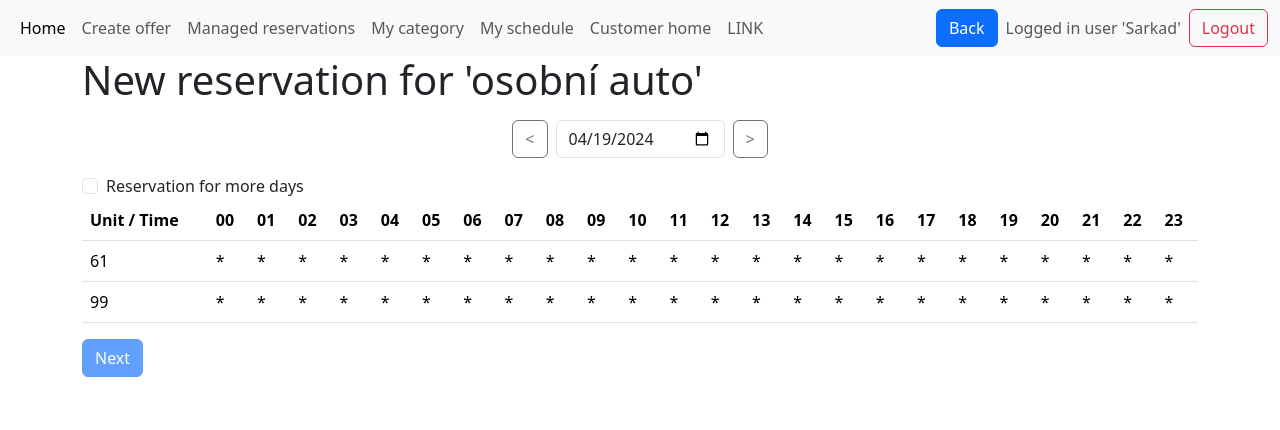
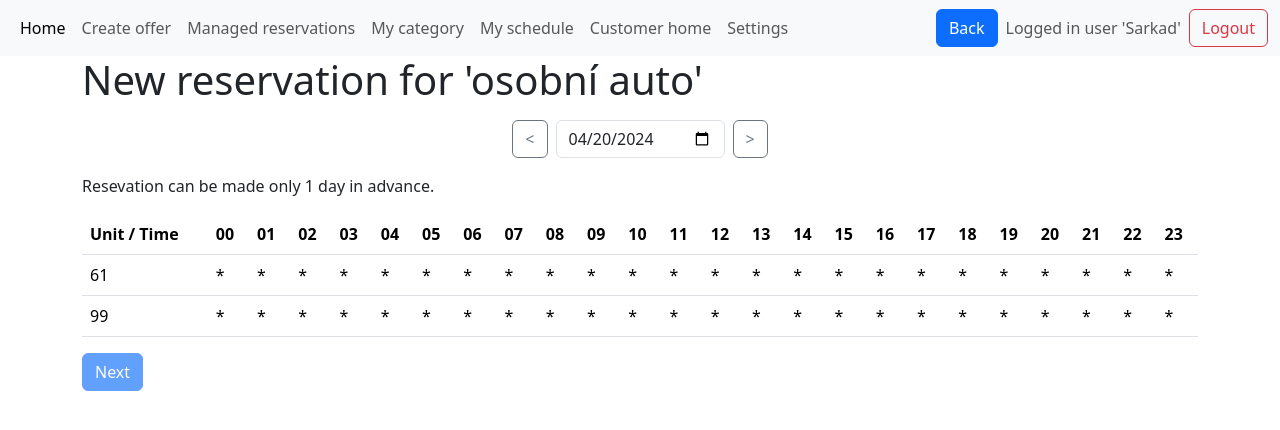
Before and after one commit to sarkadol/quickreserve, a Django app: page /new_reservation_timetable/21/7 in a window 1280 px wide. Shown: the top 430 px of the page. Run offline with Django 4.2, Linux system fonts and the light colour scheme; a user stored in the database is signed in; data comes from the database, SQL or seed files in the repository; both versions use the stored data as it was after the commit; some libraries are stand-ins or nearby versions.

Commit message:
reservation only to future, customer_home fix

```diff
--- a/base/optimization.py
+++ b/base/optimization.py
@@ -12,13 +12,12 @@ from django.utils import timezone
 from .models import Category, Unit, ReservationSlot, Reservation
 
 
-def optimize_category(category, strategy,day=None):  # day = today as default value
-    print("1optimize_category DEN JE ",day)
+def optimize_category(category,day=None):  # day = today as default value
     from base.views import create_slots_for_unit, delete_available_slots_for_category
-    print("2optimize_category DEN JE ",day)
     print("Starting optimization")
 
     day_start, day_end = get_day_start_end(day)
+    strategy = category.belongs_to_offer.manager_of_this_offer.managerprofile.optimization_strategy
 
     # Fetch all units in the given category
     units = Unit.objects.filter(belongs_to_category=category)
--- a/base/views.py
+++ b/base/views.py
@@ -8,7 +8,7 @@ import pytz
 
 # Imports from my project's modules
 from . import forms, models
-from .models import Category, Offer, Reservation, ReservationSlot, Unit
+from .models import Category, Offer, Reservation, ReservationSlot, Unit, User
 from base.optimization import *
 
 # Django messaging and contributions
@@ -314,6 +314,8 @@ def new_reservation_timetable(request, offer_id=None, category_id=None):
         selected_date_str = request.GET.get("selected_date")
         # Make sure to parse the selected_date_str to a datetime.date object correctly
         selected_date = datetime.strptime(selected_date_str, "%Y-%m-%d").date()
+        if selected_date < timezone.now().date():
+                messages.error(request, "You cannot make a reservation for a past date.")
 
         # Call ensure_availability_for_day with the selected date
         ensure_availability_for_day(selected_date, category_id)
@@ -898,7 +900,7 @@ def confirm_reservation(request, token):
                 #strategy=request.user.managerprofile.optimization_strategy
                 strategy = reservation.belongs_to_category.belongs_to_offer.manager_of_this_offer.managerprofile.optimization_strategy
 
-                optimize_category(reservation.belongs_to_category,strategy ,reservation.reservation_from.date())
+                optimize_category(reservation.belongs_to_category ,reservation.reservation_from.date())
 
                 # Ensure availability and then process the slots
                 day = reservation.reservation_from.date()
@@ -1204,15 +1206,17 @@ def fetch_reservation_slots(selected_date, category):
     return units_with_slots
 
 
-@login_required
+#@login_required
 def customer_home(request, manager_id=None):
     # Fetch the manager and associated categories
     """user_id = request.user.id
     offers = Offer.objects.filter(
         manager_of_this_offer=request.user
     )"""
+    manager = get_object_or_404(User, id=manager_id)
+
     categories = Category.objects.filter(
-        belongs_to_offer__manager_of_this_offer=request.user
+        belongs_to_offer__manager_of_this_offer=manager
     ).distinct()
 
     # Render the categories in a template
@@ -1240,18 +1244,17 @@ def optimize(request):
         belongs_to_offer__manager_of_this_offer=current_user, category_name="Tenisový kurt"
     )
 
-    start_day = timezone.now().date()  # + timezone.timedelta(days=1)
-    start_day = date(2024,4,16)
+    start_day = timezone.now().date() + timezone.timedelta(days=1)
+    #start_day = date(2024,4,16)
     #strategy="equally_distributed"
     strategy=request.user.managerprofile.optimization_strategy
     # Assuming you have a function to optimize categories
     try:
-        for i in range(1):  # Loop through the next 7 days from today
-            day_to_optimize = start_day + timezone.timedelta(days=i)
-            for category in categories:
-                # Optimize each category for the current day in the loop
-                print("OPTIMALIZUJI DEN", day_to_optimize)
-                optimize_category(category, strategy,day_to_optimize)
+        # Optimizing only for tomorrow
+        day_to_optimize = start_day
+        for category in categories:
+            print("Optimizing for date:", day_to_optimize)
+            optimize_category(category, day_to_optimize)
 
         print("HOTOVO")
         success_message = "Categories successfully optimized."
@@ -1280,3 +1283,17 @@ def save_optimization_strategy(request):
         #return redirect('manager_link',{'current_strategy': strategy})
         return render(request, 'manager_link.html',{'profile': profile})  # Redirect to the appropriate settings page or wherever suitable
     return render(request, 'manager_link.html',{'profile': profile})  # Render settings page on GET or if POST fails
+
+def send_reminder_emails():
+    tomorrow = timezone.now().date() + timedelta(days=1)
+    reservations = Reservation.objects.filter(reservation_from__date=tomorrow, status='confirmed')
+    for reservation in reservations:
+        unit = Unit.objects.filter(reservation=reservation).first()
+        if unit:
+            send_mail(
+                subject=f'Reminder: Upcoming Reservation at {reservation.belongs_to_category.category_name}',
+                message=f'Hello {reservation.customer_name},\n\nThis is a reminder that you have a reservation tomorrow at {reservation.reservation_from.strftime("%Y-%m-%d %H:%M")}. Your assigned unit is {unit.unit_name}.\n\nBest regards,\n{reservation.belongs_to_offer.manager_of_this_offer.username}',
+                from_email=settings.DEFAULT_FROM_EMAIL,
+                recipient_list=[reservation.customer_email],
+                fail_silently=False,
+            )
--- a/quickreserve/settings.py
+++ b/quickreserve/settings.py
@@ -60,7 +60,7 @@ EMAIL_HOST = 'smtp.gmail.com'  # The hostname of your email provider
 EMAIL_PORT = 587  # Common port for SMTP
 EMAIL_USE_TLS = True  # Use TLS encryption
 EMAIL_HOST_USER = 'noreply.quickreserve@gmail.com'  # Your email address
-EMAIL_HOST_PASSWORD = 'bnvk flpf pjms ysmm'  # Your email account password
+EMAIL_HOST_PASSWORD = 'lcyp omyx nmvi urxe'  # Your email account password
 
 
 MIDDLEWARE = [
--- a/static/js/date_based_reservation.js
+++ b/static/js/date_based_reservation.js
@@ -25,9 +25,11 @@ document.addEventListener('DOMContentLoaded', (event) => {
         // Check if the dateInput element exists
         if (dateInput) {
             const date = new Date();
+            date.setDate(date.getDate() + 1); // Set date to tomorrow
             const today = new Date(date.getTime() - (date.getTimezoneOffset() * 60000))
                 .toISOString()
                 .split("T")[0];
+            dateInput.min = today;  // Set the minimum date to today
             dateInput.value = today;
             console.log("ISO date set to:", today);
         } else {
@@ -282,14 +284,18 @@ document.addEventListener('DOMContentLoaded', (event) => {
         var dateInput = document.getElementById('dateInput');
         var currentDate = new Date(dateInput.value);
         currentDate.setDate(currentDate.getDate() + days);
+        var today = new Date();
+        today.setHours(0, 0, 0, 0); // Normalize today's date to remove time part
+        today.setDate(today.getDate() + 1); // Set the minimum allowable date to tomorrow
 
-        var year = currentDate.getFullYear();
-        var month = ('0' + (currentDate.getMonth() + 1)).slice(-2); // Adds leading zero
-        var day = ('0' + currentDate.getDate()).slice(-2); // Adds leading zero
+        if (currentDate >= today) {
+            var year = currentDate.getFullYear();
+            var month = ('0' + (currentDate.getMonth() + 1)).slice(-2); // Adds leading zero
+            var day = ('0' + currentDate.getDate()).slice(-2); // Adds leading zero
 
-        dateInput.value = `${year}-${month}-${day}`;
-        // Programmatically submit the form
-        document.getElementById('date-form').dispatchEvent(new Event('submit', { cancelable: true, bubbles: true }));
+            dateInput.value = `${year}-${month}-${day}`;
+            // Programmatically submit the form
+            document.getElementById('date-form').dispatchEvent(new Event('submit', { cancelable: true, bubbles: true }));}
     }
 
     // Invoke these functions at the end to ensure they are attached at the start.
--- a/templates/manager_link.html
+++ b/templates/manager_link.html
@@ -6,7 +6,7 @@
 <div class="container-md">
     <div class="row justify-content-center">
         <div class="col-md-6">
-            <h1 class="text-center">Link</h1>
+            <h1 class="text-center">Settings</h1>
             <div class="input-group mb-3">
                 <input type="text" class="form-control" id="linkToCopy" value="{{ profile.manager_link }}" readonly>
                 <div class="input-group-append">
--- a/templates/navbar.html
+++ b/templates/navbar.html
@@ -28,7 +28,7 @@
           <a class="nav-link" href="{% url 'customer_home' manager_id=request.user.id %}">Customer home</a>
         </li>
         <li class="nav-item">
-          <a class="nav-link" href="{% url 'manager_link' manager_id=request.user.id %}">LINK</a>
+          <a class="nav-link" href="{% url 'manager_link' manager_id=request.user.id %}">Settings</a>
         </li>
         {% endif %}
 
--- a/templates/new_reservation_timetable.html
+++ b/templates/new_reservation_timetable.html
@@ -16,13 +16,15 @@
         <button id="nextDay" class="btn btn-outline-secondary">&#62;</button> <!-- Right arrow for next day -->
     </div>
 
-    <div class="form-check">
+    <!--<div class="form-check">
         <input class="form-check-input" type="checkbox" value="" id="flexCheckDefault">
         <label class="form-check-label" for="flexCheckDefault">
             Reservation for more days
         </label>
-    </div>
-
+    </div>-->
+    <p>
+        Resevation can be made only 1 day in advance.
+    </p>
     <script src="{% static 'js/date_based_reservation.js' %}"></script>
     <div id="reservation-table">
         <!-- Dynamic content from reservations_table.html will be loaded here -->
```
Also changed, not shown: base/tests/test_optimization.py (+2 -2 lines), db.sqlite3.
